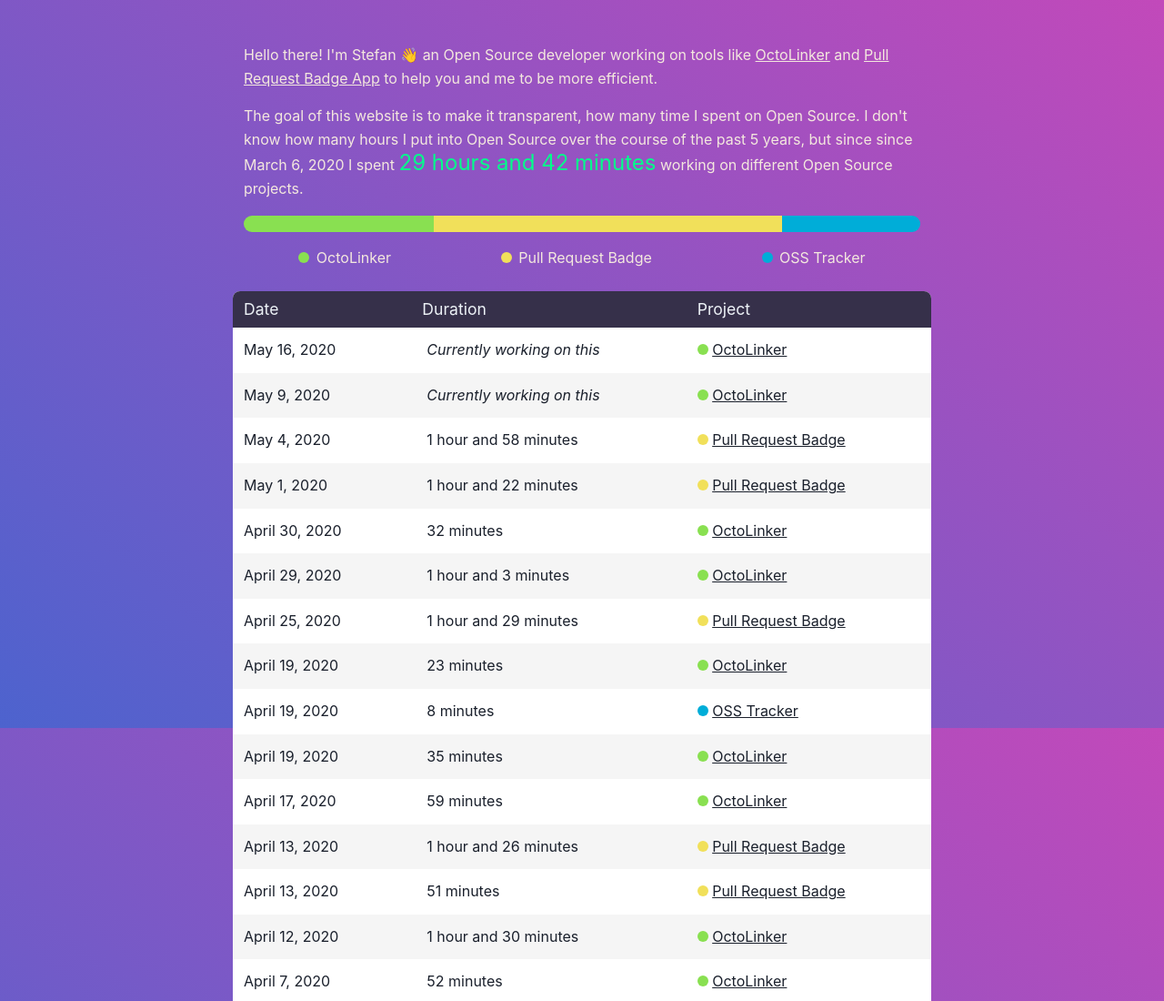
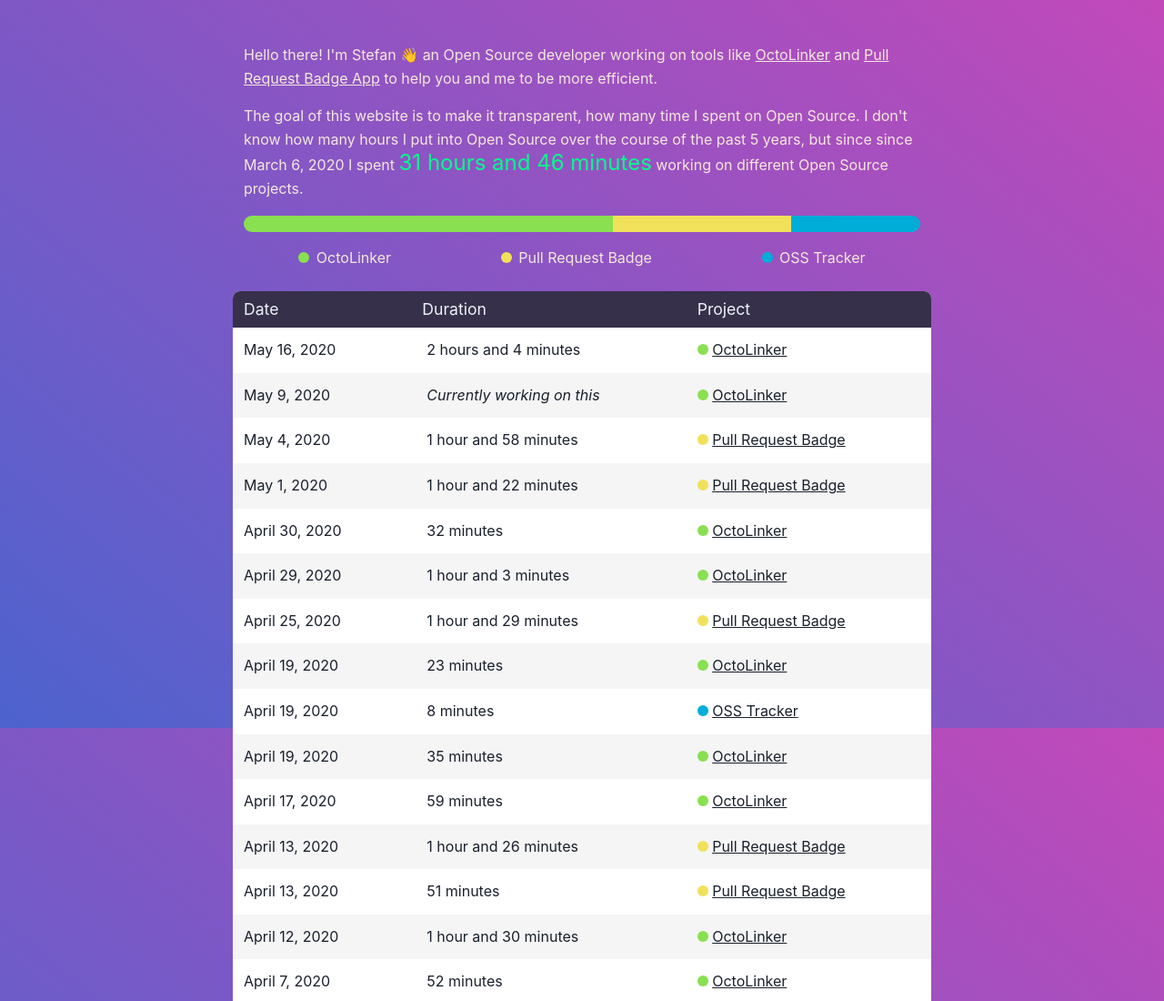
Before and after one commit to stefanbuck/oss-tracker, a plain HTML site: page public/index.html in a window 1280 px wide. Shown: the top 1100 px of the page at 91% size. Drawn offline with Linux system fonts and the light colour scheme.

Commit message:
Update data

```diff
--- a/data.json
+++ b/data.json
@@ -160,8 +160,8 @@
   "updated_at": "2020-05-09T21:45:07Z"
  },
  "629697373": {
-  "body": "OctoLinker",
+  "body": "OctoLinker ",
   "created_at": "2020-05-16T19:48:25Z",
-  "updated_at": "2020-05-16T19:48:25Z"
+  "updated_at": "2020-05-16T21:52:40Z"
  }
 }
--- a/public/index.html
+++ b/public/index.html
@@ -171,10 +171,10 @@
             spent on Open Source. I don't know how many hours I put into Open
             Source over the course of the past 5 years, but since since March 6,
             2020 I spent
-            <span class="total-duration">29 hours and 42 minutes</span> working on different
+            <span class="total-duration">31 hours and 46 minutes</span> working on different
             Open Source projects.
           </p>
-          <div class="barchart"><div title="8 hours and 20 minutes" style="width: 28.06901066018328%; background-color: #89e051;" class="barchart-item"></div><div title="15 hours and 17 minutes" style="width: 51.4540864035908%; background-color: #f1e05a;" class="barchart-item"></div><div title="6 hours and 4 minutes" style="width: 20.476902936225923%; background-color: #00ADD8;" class="barchart-item"></div></div>
+          <div class="barchart"><div title="17 hours and 21 minutes" style="width: 54.61777175575856%; background-color: #89e051;" class="barchart-item"></div><div title="8 hours and 20 minutes" style="width: 26.23978320730801%; background-color: #f1e05a;" class="barchart-item"></div><div title="6 hours and 4 minutes" style="width: 19.142445036933434%; background-color: #00ADD8;" class="barchart-item"></div></div>
           <ol class="project-legend">
             <li>
   <span class="project-color" style="background-color:#89e051;"></span>
@@ -198,7 +198,7 @@
             <tbody>
               <tr class="">
   <td>May 16, 2020</td>
-  <td><i>Currently working on this</i></td>
+  <td>2 hours and 4 minutes</td>
   <td><div class="project-color" style="background-color: #89e051"></div> <a href=https://github.com/OctoLinker/OctoLinker>OctoLinker</a></td>
 </tr>
 <tr class="">
```
